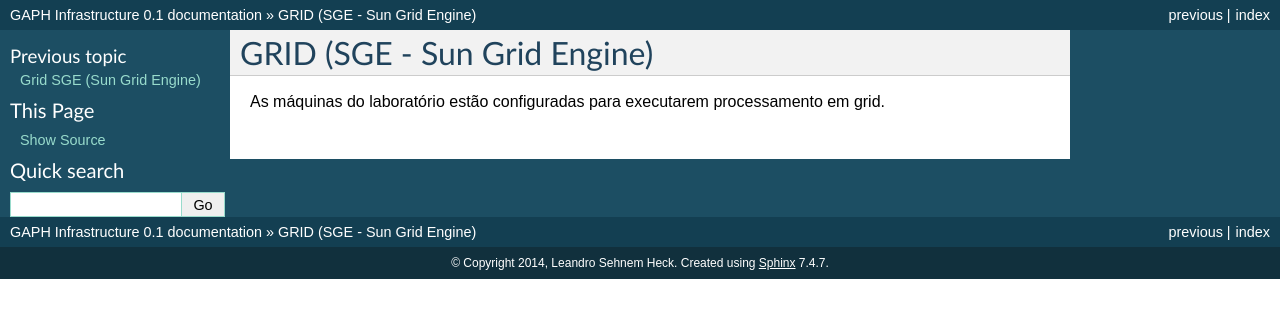
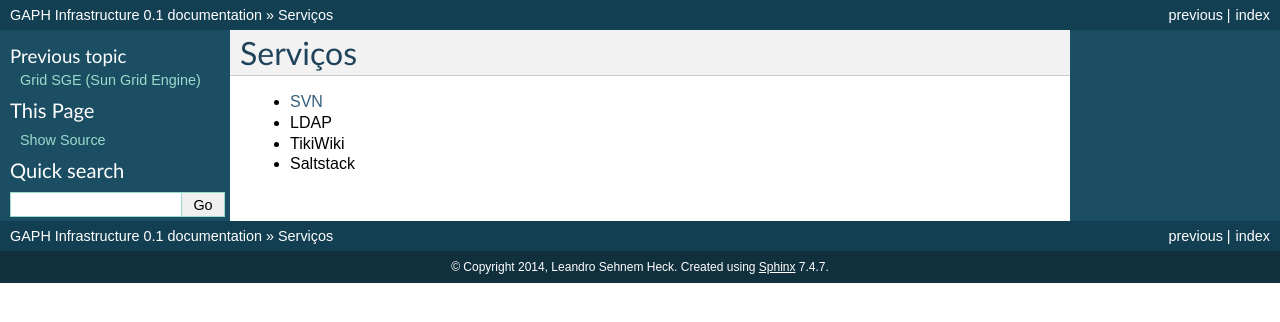
Before and after one commit to leoheck/gaph-infra-docs, a Sphinx documentation site: the page built from source/services.rst, in a window 1280 px wide. Shown: the top 322 px of the page. Built offline with Sphinx 7.4.7, drawn with Linux system fonts in a browser that asks for light colours.

Commit message:
Testing page references

```diff
--- a/source/services.rst
+++ b/source/services.rst
@@ -1,5 +1,8 @@
 
-GRID (SGE - Sun Grid Engine)
-============================
+Serviços
+========
 
-As máquinas do laboratório estão configuradas para executarem processamento em grid.
+- :doc:`SVN </svn>`
+- LDAP
+- TikiWiki
+- Saltstack
```
